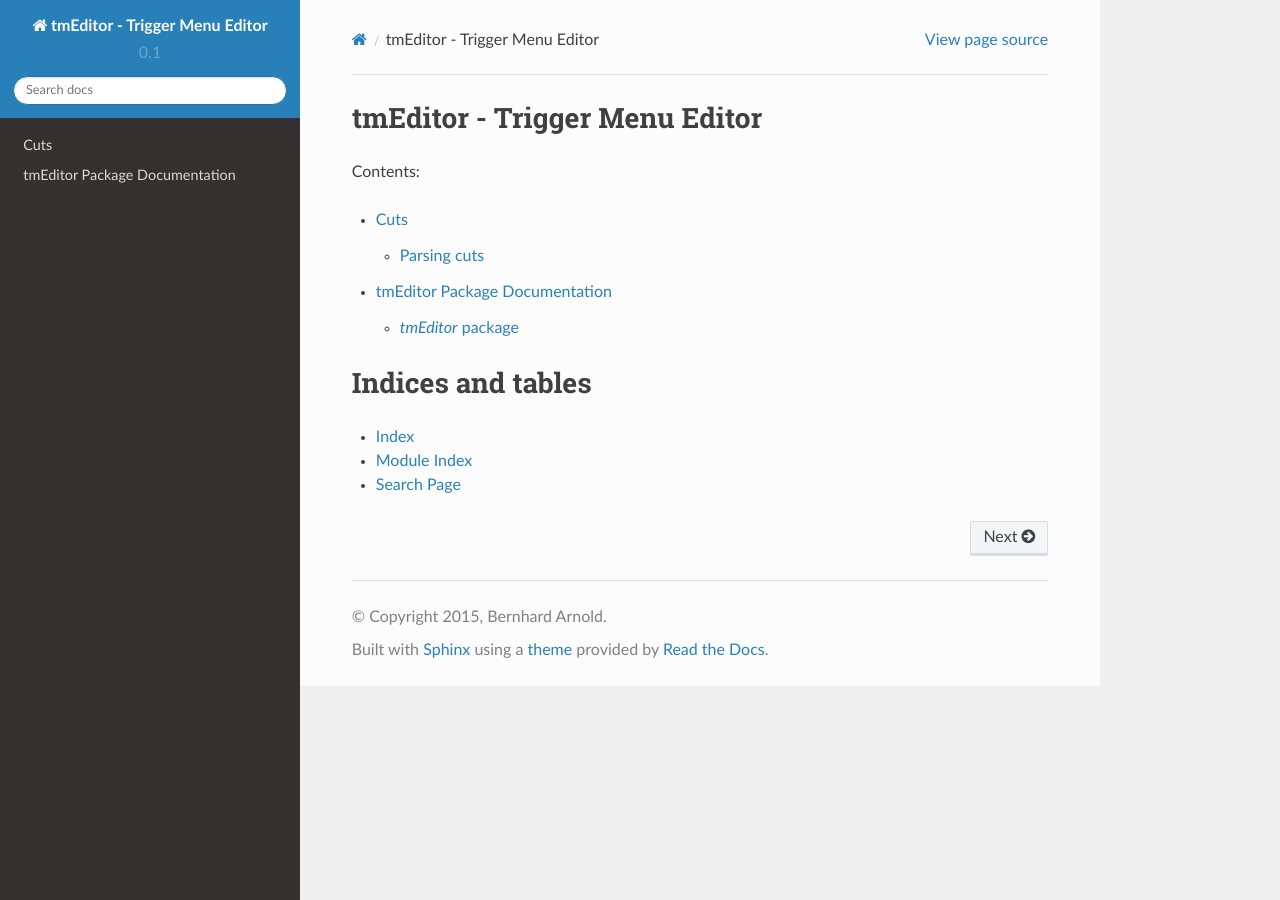
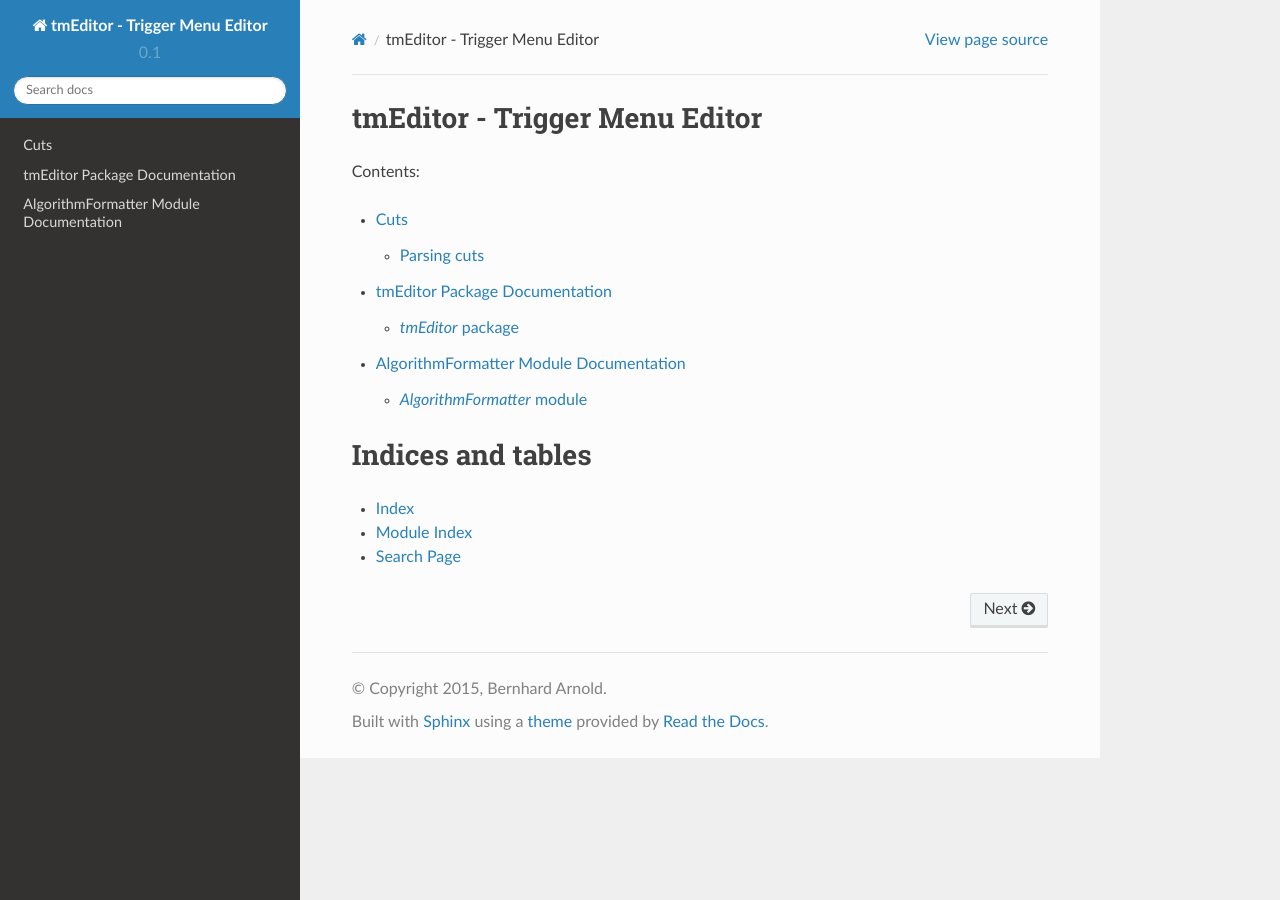
Before and after one commit to cms-l1-globaltrigger/tm-editor, a Sphinx documentation site: the page built from doc/sphinx/index.rst, in a window 1280 px wide. Built offline with Sphinx 7.4.7 and the Read the Docs theme 2.0.0, drawn with Linux system fonts in a browser that asks for light colours; formulas are drawn with MathJax 3.

Commit message:
doc
git-svn-id: https://svn.cern.ch/reps/cactus/trunk/cactusprojects/utm/tmEditor@41147 4525493e-7705-40b1-a816-d608a930855b

```diff
--- /dev/null
+++ b/doc/sphinx/AlgorithmFormatter.rst
@@ -0,0 +1,9 @@
+AlgorithmFormatter Module Documentation
+=======================================
+
+`AlgorithmFormatter` module
+^^^^^^^^^^^^^^^^^^^^^^^^^^^
+
+.. automodule:: tmEditor.AlgorithmFormatter
+   :members:
+   :undoc-members:
--- a/doc/sphinx/index.rst
+++ b/doc/sphinx/index.rst
@@ -12,6 +12,7 @@ Contents:
 
    cuts.rst
    library.rst
+   AlgorithmFormatter.rst
    tutorials.rst
 
 Indices and tables
--- a/doc/sphinx/library.rst
+++ b/doc/sphinx/library.rst
@@ -5,7 +5,7 @@ tmEditor Package Documentation
 -----------------------
 
 `Toolbox` module
-^^^^^^^^^^^^^^^^^^^^^^^^^
+^^^^^^^^^^^^^^^^
 
 .. module:: tmEditor.Toolbox
 
```
